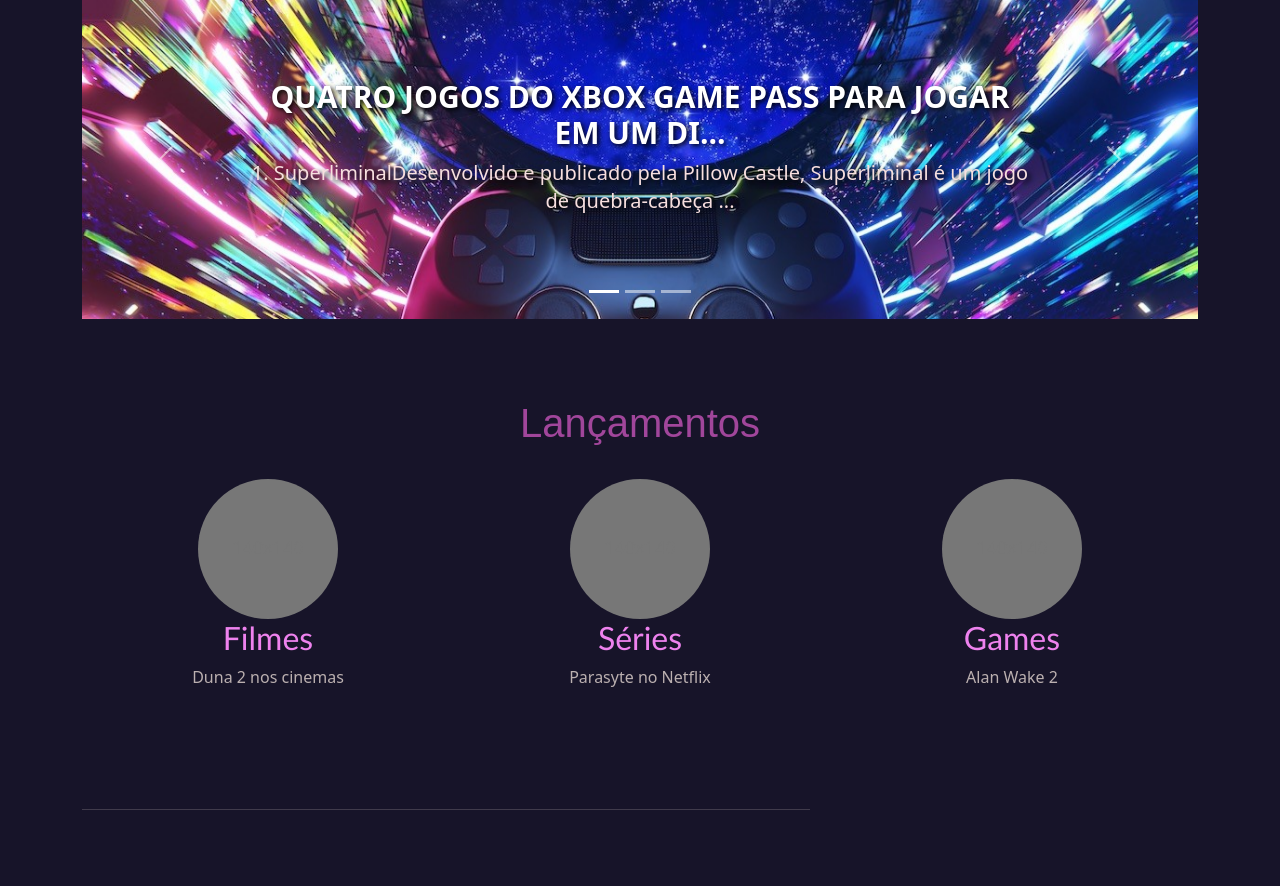
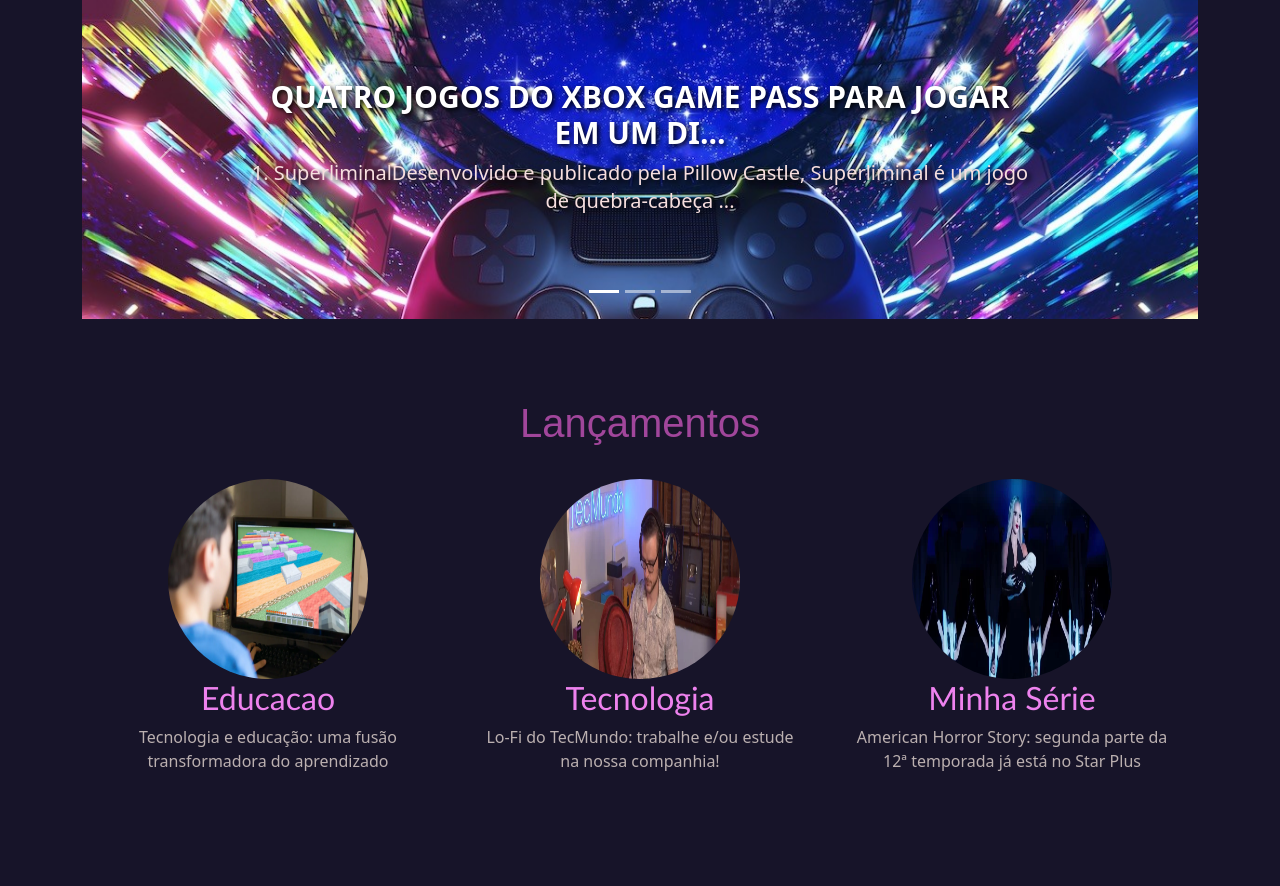
Before and after one commit to DanieleFG/ProjetoBlog_Mae_C_Jemison, a Django app: page / in a window 1280 px wide. Shown: the part 416-1302 px from the top of the page. Run offline with Django 5.2, Linux system fonts and the light colour scheme; data comes from the database, SQL or seed files in the repository; both versions use the stored data as it was after the commit; some libraries are stand-ins or nearby versions; some web fonts are replaced.

Commit message:
Lançamentos

```diff
--- a/cadastroUsuario/static/css/blog.css
+++ b/cadastroUsuario/static/css/blog.css
@@ -318,3 +318,12 @@
 .blog-footer p:last-child {
   margin-bottom: 0;
 }
+
+
+
+
+.circle-image {
+  width: 200px !important;
+  height: 200px !important;
+  border-radius: 50%;
+}
--- a/cadastroUsuario/templates/layout.html
+++ b/cadastroUsuario/templates/layout.html
@@ -120,58 +120,26 @@
   <!-- Wrap the rest of the page in another container to center all the content. -->
 
   <div class="container marketing">
-
-    <!-- Three columns of text below the carousel -->
     <h1 class="d-flex justify-content-center color_seriados">Lançamentos</h1>
     <br>
     <div class="row">
+      {% for noticia in lancamentos %}
       <div class="col-lg-4">
-        <svg class="bd-placeholder-img rounded-circle" width="140" height="140" xmlns="http://www.w3.org/2000/svg" role="img" aria-label="Placeholder: 140x140" preserveAspectRatio="xMidYMid slice" focusable="false"><title>Placeholder</title><rect width="100%" height="100%" fill="#777"/><text x="50%" y="50%" fill="#777" dy=".3em">140x140</text></svg>
-
-        <h2><a href="#" class="linkheading1">Filmes</a></h2>
-        <p>Duna 2 nos cinemas</p>
-
-      </div><!-- /.col-lg-4 -->
-      <div class="col-lg-4">
-        <svg class="bd-placeholder-img rounded-circle" width="140" height="140" xmlns="http://www.w3.org/2000/svg" role="img" aria-label="Placeholder: 140x140" preserveAspectRatio="xMidYMid slice" focusable="false"><title>Placeholder</title><rect width="100%" height="100%" fill="#777"/><text x="50%" y="50%" fill="#777" dy=".3em">140x140</text></svg>
-
-        <h2><a href="#" class="linkheading1">Séries</a></h2>
-        <p>Parasyte no Netflix</p>
-
-      </div><!-- /.col-lg-4 -->
-      <div class="col-lg-4">
-        <svg class="bd-placeholder-img rounded-circle" width="140" height="140" xmlns="http://www.w3.org/2000/svg" role="img" aria-label="Placeholder: 140x140" preserveAspectRatio="xMidYMid slice" focusable="false"><title>Placeholder</title><rect width="100%" height="100%" fill="#777"/><text x="50%" y="50%" fill="#777" dy=".3em">140x140</text></svg>
-
-        <h2><a href="#" class="linkheading1">Games</a></h2>
-        <p>Alan Wake 2</p>
-
-      </div><!-- /.col-lg-4 -->
-    </div><!-- /.row -->
-
-
-    <!-- START THE FEATURETTES -->
-
-
-
-    <!-- /END THE FEATURETTES -->
-
-  </div><!-- /.container -->
-
-
-  <!--Parte final de blog-->
-
+          <img class="circle-image" src="/media/{{noticia.imagem}}" alt='noticia.titulo'>
+        <h2><a href="#" class="linkheading1">{{ noticia.categoria }}</a></h2>
+        <p>{{ noticia.titulo }}</p>
+      </div>
+      {% endfor %}
+    </div>
+  </div>
   <div class="row g-5">
     <div class="col-md-8">
      {% block posts %} {%endblock%}
      {%block posts2 %} {%endblock%}
-
     </div>
-
     <div class="col-md-4">
-
     </div>
   </div>
-
 </main>
 
 
--- a/cadastroUsuario/views.py
+++ b/cadastroUsuario/views.py
@@ -1,28 +1,32 @@
 import html
+
+from django.contrib.auth import authenticate, login, logout
+from django.contrib.auth.models import User
+from django.db import connection
+from django.db.models import Count
 from django.http import HttpResponse
-from django.db import connection
-from django.shortcuts import render
-from django.contrib.auth import authenticate, login, logout
+from django.shortcuts import get_object_or_404, redirect, render
+
 from cadastroUsuario.form import CadastroUsuarioForm
-from noticia.models import Noticia
 from cadastroUsuario.models import Cadastro
-from django.shortcuts import render, redirect, get_object_or_404
-from django.contrib.auth.models import User
+from noticia.models import Categoria, Noticia
 
 
 def home(request):
     ult_noticia = Noticia.objects.all()
     ult_noticia = tratarConteudo(ult_noticia)
+    noticia_recente = fetchUltimoRegistro()
+    print(noticia_recente)
     if request.method == 'POST':
         ult_noticia = fetchbuscarTag(request.POST.get('buscar-tag'))
-        print('-----------------------------------------------------')
-        print(ult_noticia)
         return render(request, 'categorias.html',
                       {
-                        'ult_noticias': ult_noticia
+                        'ult_noticias': ult_noticia,
+                        'lancamentos': noticia_recente
                         })
     contexto = {
-        'ult_noticias': ult_noticia
+        'ult_noticias': ult_noticia,
+        'lancamentos': noticia_recente
     }
     return render(request, 'home.html', contexto)
 
@@ -45,16 +49,24 @@
 
 
 def fetchUltimoRegistro():
-    with connection.cursor() as cursor:
-        cursor.execute(""" SELECT * FROM noticia_noticia
-                    ORDER BY id DESC limit 4;""")
-        ult_noticia = cursor.fetchall()
+
+    categorias_com_noticias = Categoria.objects.annotate(num_noticias=Count('noticia'))
+    categorias_com_noticias = categorias_com_noticias.filter(num_noticias__gt=0)
+    categorias_aleatorias = categorias_com_noticias.order_by('?')[:3]
+
+    ult_noticias_dict = []
+
+    for categoria in categorias_aleatorias:
+        ult_noticia = Noticia.objects.filter(id_categoria=categoria.id).order_by('-id').first()
+
         if ult_noticia:
-            columns = [col[0] for col in cursor.description]
-            ult_noticias_dicts = [
-                dict(zip(columns, noticia)) for noticia in ult_noticia
-            ]
-        return ult_noticias_dicts
+            ult_noticias_dict.append({
+                "categoria": ult_noticia.id_categoria,
+                "titulo": ult_noticia.titulo,
+                "imagem": ult_noticia.imagem
+            })
+
+    return ult_noticias_dict
 
 
 def fetchbuscarTag(buscar_tag):
@@ -81,16 +93,20 @@
     noticias = Noticia.objects.filter(
         id_categoria__categoria__icontains=categoria
     )
-    print(noticias)
+    noticia_recente = fetchUltimoRegistro()
     contexto = {
         'ult_noticias': noticias,
-        'categoria': categoria
+        'categoria': categoria,
+        'lancamentos': noticia_recente
     }
 
     return render(request, 'categorias.html', contexto)
+
+
 def verificar_cadastro(request):
     ult_noticia = Noticia.objects.all()
     ult_noticia = tratarConteudo(ult_noticia)
+    noticia_recente = fetchUltimoRegistro()
     if request.method == 'POST':
         email = request.POST.get('email')
         senha = request.POST.get('senha')
@@ -105,7 +121,7 @@
         if usuario:
             print('Login-------------')
             print(login(request, usuario))
-            return render(request, 'home.html', {'usuarios': usuario_dados.nome, 'ult_noticias': ult_noticia})
+            return render(request, 'home.html', {'usuarios': usuario_dados.nome, 'ult_noticias': ult_noticia, 'lancamentos': noticia_recente})
         else:
             # Usuário não autenticado
             return HttpResponse("Usuário não autenticado!")
@@ -115,4 +131,4 @@
         print('usuario User')
         print(user)
 
-    return render(request, 'home.html', {'usuarios': usuario_dados.nome, 'ult_noticias': ult_noticia})
+    return render(request, 'home.html', {'usuarios': usuario_dados.nome, 'ult_noticias': ult_noticia, 'lancamento': noticia_recente})
--- a/projeto_blog/urls.py
+++ b/projeto_blog/urls.py
@@ -19,7 +19,8 @@
 from django.contrib import admin
 from django.urls import include, path
 
-from cadastroUsuario.views import cadastroUsuario, categorias, home, loginView, verificar_cadastro
+from cadastroUsuario.views import (cadastroUsuario, categorias, home,
+                                   loginView, verificar_cadastro)
 from comentarios.views import adicionar_comentario
 from noticia.views import Noticia, adicionarNoticia, listarNoticias
 
@@ -32,7 +33,7 @@
         name='adicionar_comentario'
     ),
     path("cadastro", cadastroUsuario),
-    path("login", loginView),
+    path("login/", loginView),
     path('listarNoticias', listarNoticias, name='listarNoticias'),
     path('adicionarNoticia/', adicionarNoticia, name='adicionarNoticia'),
     path('listarNoticias/<int:pk>', Noticia.as_view(), name='noticia'),
```
Also changed, not shown: noticia/views.py (+12 -12 lines), db.sqlite3, noticia/migrations/0004_alter_noticia_imagem.py (added).
